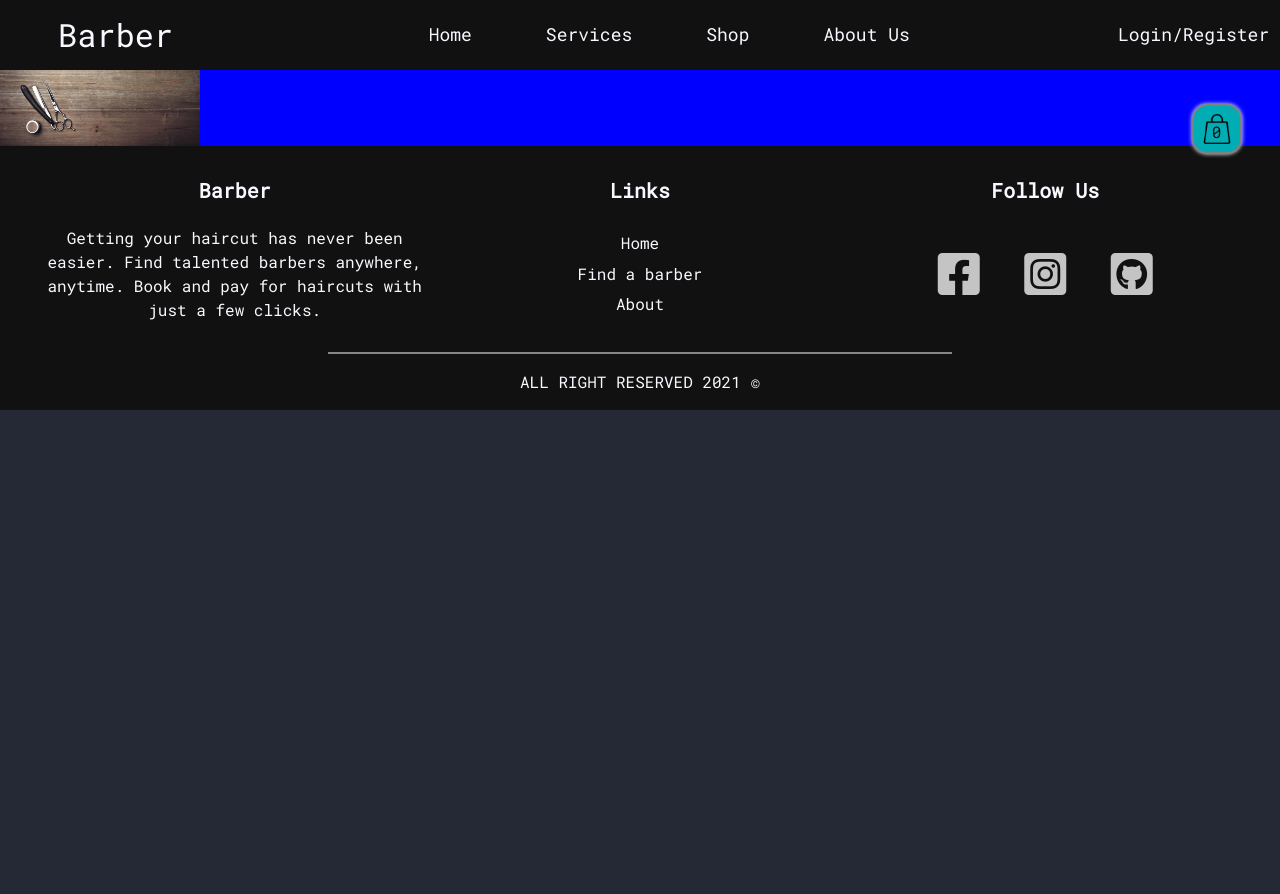
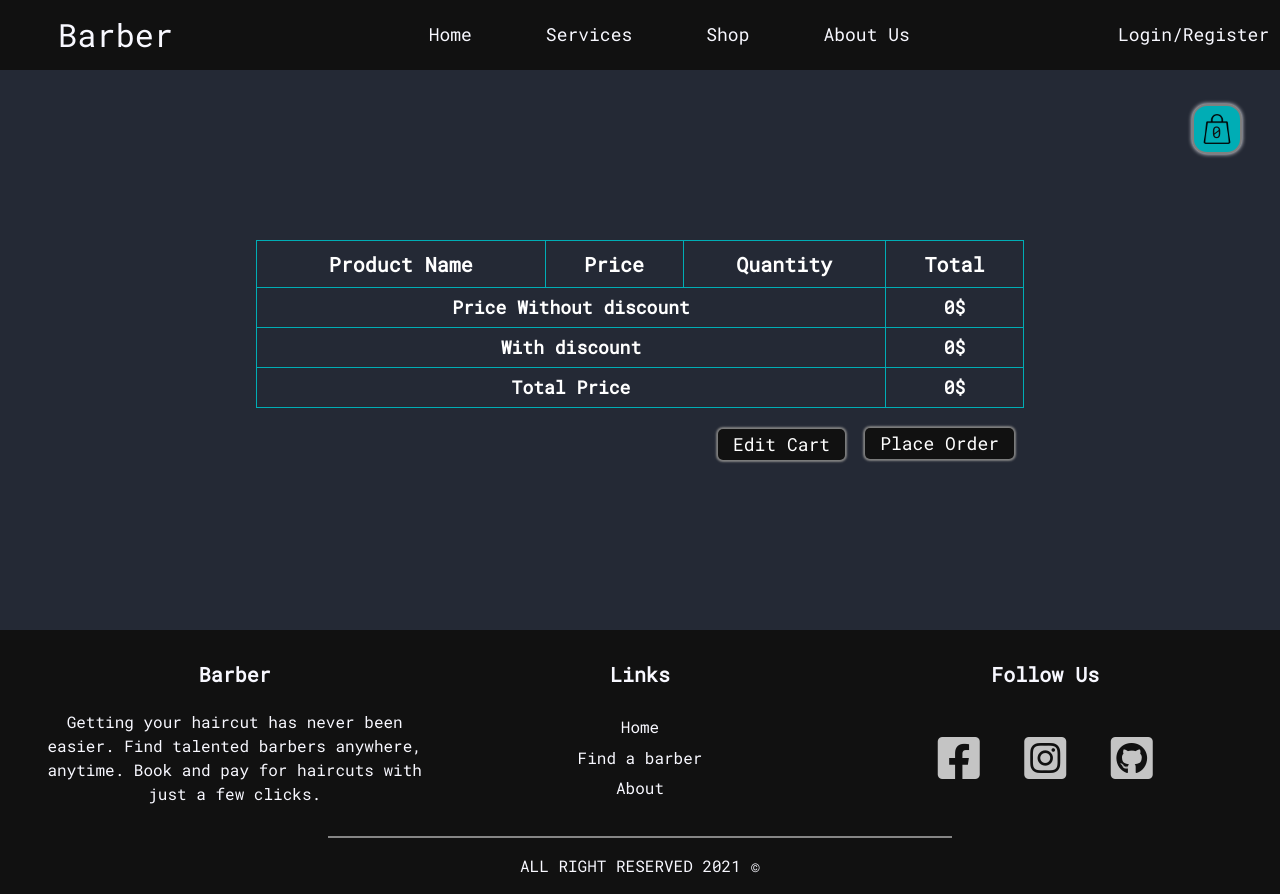
Before and after one commit to yaserananbeh/barber, a React (Create React App) app: page /checkout in a window 1280 px wide. Before the commit the page ends 800 px from the top, so only its background shows below. Built offline with nearby package versions, Linux system fonts and the light colour scheme.

Commit message:
checkout page

```diff
--- /dev/null
+++ b/src/components/CheckoutCartItems.js
@@ -0,0 +1,108 @@
+import React, { useState, useEffect, useContext } from "react";
+import "../style/ShopCartTable.scss";
+import { CartCounterContext } from "../App";
+import { Link, useNavigate } from "react-router-dom";
+
+import swal from "sweetalert";
+
+function CheckoutCartItems() {
+  const cartCounterSetter = useContext(CartCounterContext);
+  const navigate = useNavigate();
+  const [cartItems, setCartItems] = useState([]);
+  const [totalPrice, setTotalPrice] = useState(0);
+  const [withDiscount, setWithDiscount] = useState(false);
+  useEffect(() => {
+    setStorageData();
+    calculateTotal();
+  }, []);
+  const setStorageData = () => {
+    localStorage.getItem("cartItems")
+      ? setCartItems(JSON.parse(localStorage.getItem("cartItems")))
+      : setCartItems([]);
+    localStorage.getItem("withDiscount")
+      ? setWithDiscount(JSON.parse(localStorage.getItem("withDiscount")))
+      : setWithDiscount(false);
+  };
+  const calculateTotal = () => {
+    if (localStorage.getItem("cartItems")) {
+      let sum = 0;
+      JSON.parse(localStorage.getItem("cartItems")).forEach((data) => {
+        sum += data.productPrice * data.quantity;
+      });
+      setTotalPrice(sum);
+      return sum;
+    }
+  };
+  const handlePlaceOrder = () => {
+    cartCounterSetter(0);
+    setCartItems([]);
+    localStorage.removeItem("cartItems");
+    localStorage.removeItem("withDiscount");
+    swal("Order Placed Successfully", "Thank You For Trust Us", "success", {
+      button: "Close",
+    });
+    setTimeout(() => {
+      navigate("/");
+    }, 2000);
+  };
+
+  return (
+    <div className="cartTableMainContainer checkoutCartTable">
+      <table className="cartTable">
+        <thead>
+          <tr>
+            <th>Product Name</th>
+            <th>Price</th>
+            <th>Quantity</th>
+            <th>Total</th>
+          </tr>
+        </thead>
+        <tbody>
+          {cartItems.map((data, index) => {
+            return (
+              <tr key={index}>
+                <td>{data.productName}</td>
+
+                <td>{data.productPrice}$</td>
+                <td className="quantityTd">
+                  <span>{data.quantity}</span>
+                </td>
+                <td>{data.productPrice * data.quantity}$</td>
+              </tr>
+            );
+          })}
+        </tbody>
+        <tfoot>
+          <tr>
+            <td colSpan={3}>Price Without discount</td>
+            <td colSpan={3}>{totalPrice}$</td>
+          </tr>
+          <tr>
+            <td colSpan={3}>With discount</td>
+            {withDiscount ? (
+              <td colSpan={3}>{totalPrice * 0.15}$</td>
+            ) : (
+              <td colSpan={3}>{totalPrice}$</td>
+            )}
+          </tr>
+          <tr>
+            <td colSpan={3}>Total Price</td>
+            {withDiscount ? (
+              <td colSpan={3}>{totalPrice - 0.15 * totalPrice}$</td>
+            ) : (
+              <td colSpan={3}>{totalPrice}$</td>
+            )}
+          </tr>
+        </tfoot>
+      </table>
+      <div className="linksContainer">
+        <Link to="/cart">
+          <button>Edit Cart</button>
+        </Link>
+        <button onClick={handlePlaceOrder}>Place Order</button>
+      </div>
+    </div>
+  );
+}
+
+export default CheckoutCartItems;
--- a/src/components/CheckoutSection.js
+++ b/src/components/CheckoutSection.js
@@ -1,9 +1,10 @@
 import React from "react";
 import "../style/CheckoutSection.scss";
+import CheckoutCartItems from "./CheckoutCartItems";
 function CheckoutSection() {
   return (
     <div className="checkoutSectionMainContainer">
-      <img src="./assets/images/shopHeroImage.jpg" alt="" />
+      <CheckoutCartItems />
     </div>
   );
 }
--- a/src/components/ShopCartTable.js
+++ b/src/components/ShopCartTable.js
@@ -1,14 +1,16 @@
 import React, { useState, useEffect, useContext } from "react";
 import "../style/ShopCartTable.scss";
-import { CartCounterContext } from "../App";
+import { CartCounterContext, IsAuthContext } from "../App";
 import { Link } from "react-router-dom";
 
 function ShopCartTable() {
   const cartCounterSetter = useContext(CartCounterContext);
+  const { isAuth } = useContext(IsAuthContext);
   const [quantityChange, setQuantityChange] = useState(0);
   const [cartItems, setCartItems] = useState([]);
   const [totalPrice, setTotalPrice] = useState(0);
   const [couponInput, setCouponInput] = useState("");
+
   useEffect(() => {
     setStorageData();
     calculateTotal();
@@ -66,16 +68,19 @@ function ShopCartTable() {
     if (couponInput === "co123") {
       if (calculateTotal() === totalPrice) {
         setTotalPrice(totalPrice - totalPrice * 0.15);
+        localStorage.setItem("withDiscount", JSON.stringify(true));
         document.querySelector(".couponResponse").innerHTML =
           "Added Successfully";
         e.target.reset();
       } else {
         setTotalPrice(totalPrice);
+        localStorage.removeItem("withDiscount");
         document.querySelector(".couponResponse").innerHTML =
           "Not valid coupon ";
       }
     } else {
       setTotalPrice(calculateTotal());
+      localStorage.removeItem("withDiscount");
       document.querySelector(".couponResponse").innerHTML = "Not valid coupon ";
     }
   };
@@ -147,9 +152,15 @@ function ShopCartTable() {
             <Link to="/shop">
               <button>Add Items</button>
             </Link>
-            <Link to="/checkout">
-              <button>Checkout</button>
-            </Link>
+            {isAuth.email.length > 5 ? (
+              <Link to="/checkout">
+                <button>Checkout</button>
+              </Link>
+            ) : (
+              <Link to="/login">
+                <button>Checkout</button>
+              </Link>
+            )}
           </div>
         </div>
       ) : (
--- a/src/style/CheckoutSection.scss
+++ b/src/style/CheckoutSection.scss
@@ -1,5 +1,4 @@
 .checkoutSectionMainContainer{
-    background-color: blue;
     img{
         width: 200px;
     }
```
